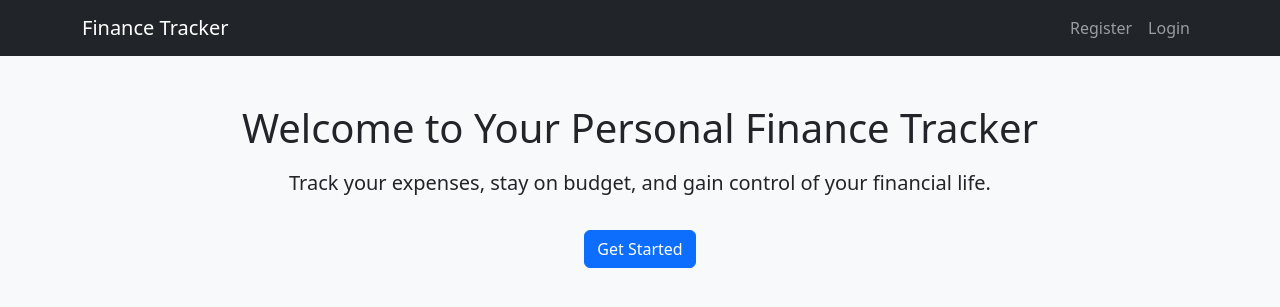
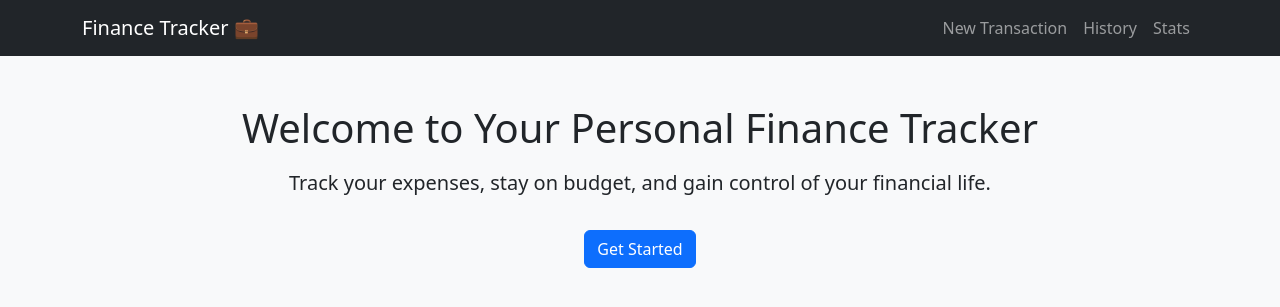
Before and after one commit to liver2021/tracker-app, a Flask app: page / in a window 1280 px wide. Shown: the top 307 px of the page. Run offline with Flask 3, Linux system fonts and the light colour scheme.

Commit message:
Add files via upload

```diff
--- a/templates/home.html
+++ b/templates/home.html
@@ -4,18 +4,33 @@
     <meta charset="UTF-8">
     <title>Finance Tracker - Home</title>
     <link href="https://cdn.jsdelivr.net/npm/bootstrap@5.3.0/dist/css/bootstrap.min.css" rel="stylesheet">
+    <style>
+        /* Additional styles for iPhone browser compatibility */
+        @supports (-webkit-overflow-scrolling: touch) {
+            .navbar-collapse {
+                overflow-y: auto; /* Enable scrolling for long menus on iOS */
+                -webkit-overflow-scrolling: touch;
+            }
+        }
+    </style>
 </head>
 <body class="bg-light">
  <nav class="navbar navbar-expand-lg navbar-dark bg-dark">
     <div class="container">
-            <a class="navbar-brand" href="#">Finance Tracker</a>
-            <div class="collapse navbar-collapse">
+        <a class="navbar-brand" href="{{ url_for('dashboard') }}">Finance Tracker 💼</a>
+        <button class="navbar-toggler" type="button" data-bs-toggle="collapse" data-bs-target="#navbarNavDropdown" aria-controls="navbarNavDropdown" aria-expanded="false" aria-label="Toggle navigation">
+            <span class="navbar-toggler-icon"></span>
+        </button>
+        <div class="collapse navbar-collapse" id="navbarNavDropdown">
             <ul class="navbar-nav ms-auto">
                 <li class="nav-item">
-                        <a class="nav-link" href="{{ url_for('register') }}">Register</a>
+                    <a class="nav-link" href="{{ url_for('input_data') }}">New Transaction</a>
                 </li>
                 <li class="nav-item">
-                        <a class="nav-link" href="{{ url_for('login') }}">Login</a>
+                    <a class="nav-link" href="{{ url_for('charts') }}">History</a>
+                </li>
+                  <li class="nav-item">
+                    <a class="nav-link" href="{{ url_for('stats') }}">Stats</a>
                 </li>
             </ul>
         </div>
@@ -27,5 +42,7 @@
         <p class="lead">Track your expenses, stay on budget, and gain control of your financial life.</p>
         <a href="{{ url_for('register') }}" class="btn btn-primary mt-3">Get Started</a>
     </div>
+<script src="https://cdn.jsdelivr.net/npm/bootstrap@5.3.0/dist/js/bootstrap.bundle.min.js"></script>
+
 </body>
 </html>
```
Lines whose indentation alone changed are shown as unchanged.
